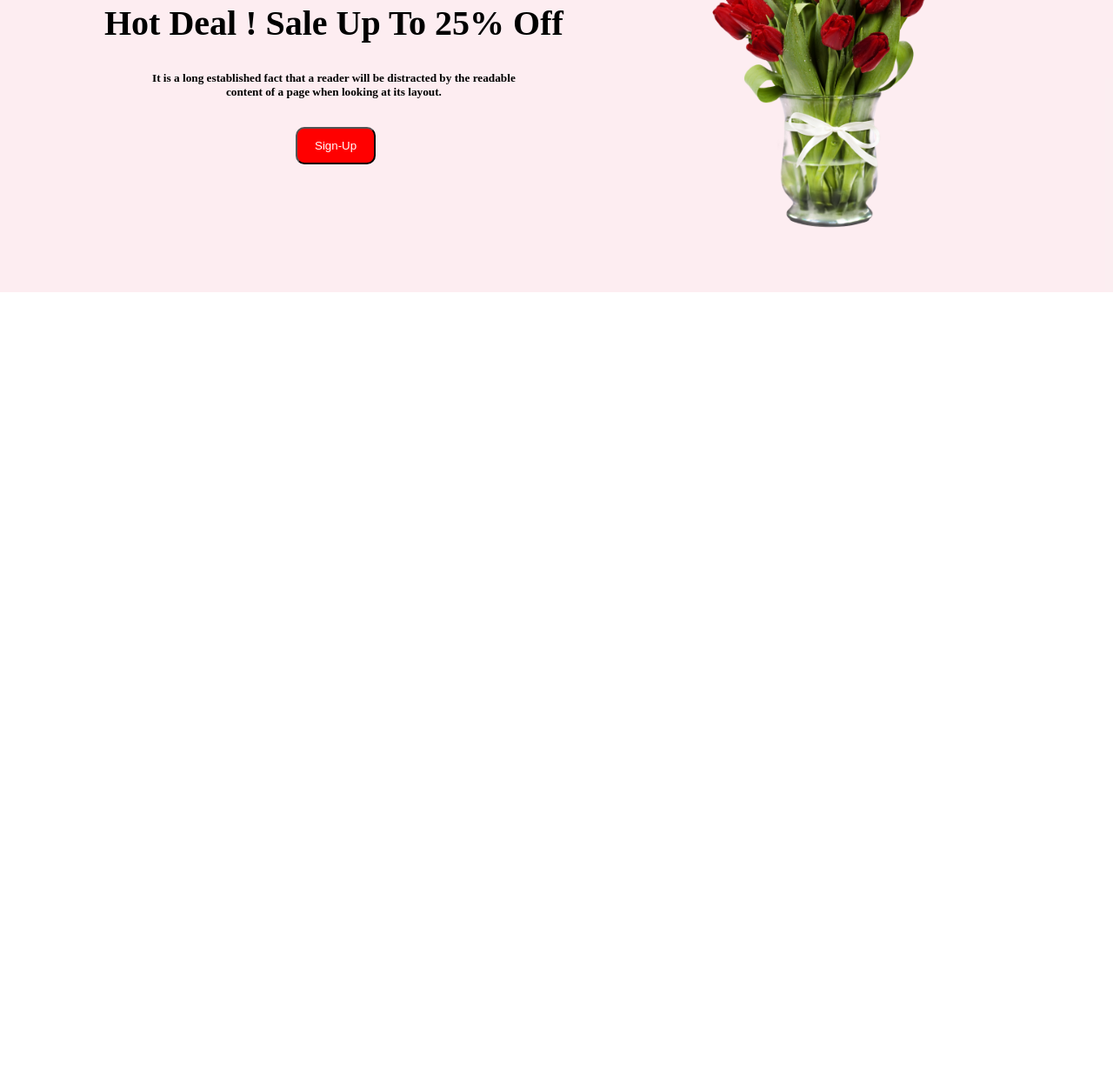
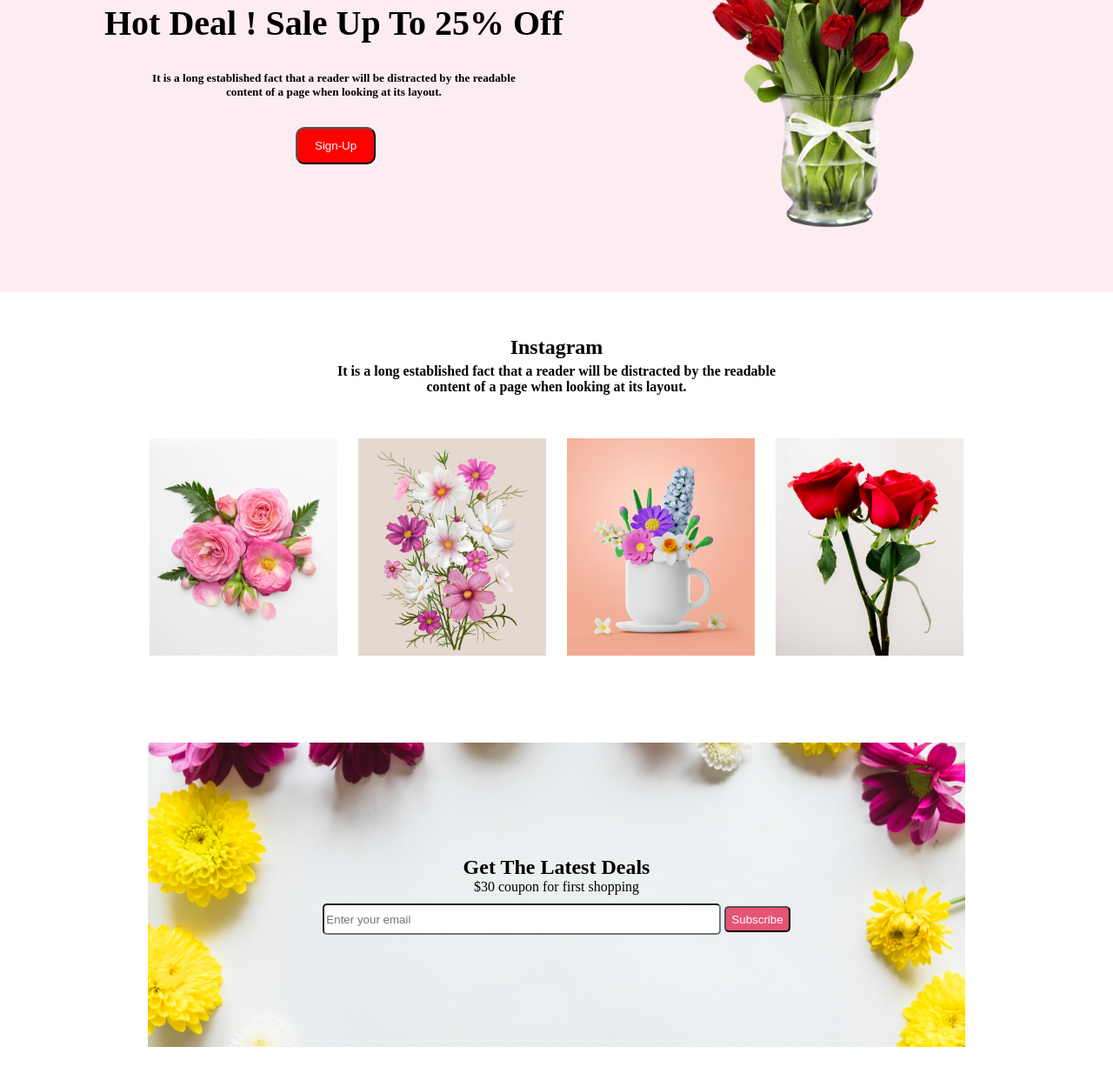
Before and after one commit to rifat417131/assingment-1, a plain HTML site: page index.html in a window 1280 px wide. Shown: the part 1943-3185 px from the top of the page at 87% size. Before the commit the page ends 2279 px from the top, so only its background shows below. Drawn offline with Linux system fonts and the light colour scheme.

Commit message:
added input

```diff
--- a/index.html
+++ b/index.html
@@ -96,12 +96,32 @@
                  </div>
                 </div>
       </section>
-
-
-
-
-
-
+      <section>
+        <div class="insta-section">
+            <h1 class="insta-section-titile">Instagram</h1>
+            <h4>It is a long established fact that a reader will be distracted by the readable <br> content of a page when looking at its layout.</h4>
+        </div>
+        <div class="insta-section-image">
+            <img class="insta-image" src="Flower Asset/Flower 01.png" alt="">
+            <img class="insta-image" src="Flower Asset/Rectangle 4.png" alt="">
+            <img class="insta-image" src="Flower Asset/Rectangle 5.png" alt="">
+            <img class="insta-image" src="Flower Asset/Rectangle 6.png" alt="">
+        </div>
+      </section>
+      <section>
+        <div class="deal">
+            <div class="deal-area">
+                <div>
+                    <h1>Get The Latest Deals</h1>
+                    <p>$30 coupon for first shopping</p>
+                </div>
+                <div class="input-subscribe">
+                    <input class="input" type="email" placeholder="Enter your email">
+                    <input class="subscribe" type="submit" value="Subscribe">
+                </div>
+            </div>
+        </div>
+      </section>
     </main>
 
     <footer>
--- a/style/style.css
+++ b/style/style.css
@@ -171,3 +171,46 @@
     height: 350px;
     margin-right: 200px;
 }
+.insta-section{
+    text-align: center;
+    padding: 50px;
+}
+.insta-section-titile{
+    padding-bottom: 5px;
+}
+.insta-section-image{
+    display: flex;
+    justify-content: center;
+    gap: 24px;
+    margin-bottom: 100px;
+}
+.insta-image{
+    height: 250px;
+}
+.deal{
+    background-image: url('Rectangle\ 9.png');
+    background-size: cover;
+    background-position: center;
+    width: 940px;
+    height: 350px;
+    margin-left: 170px;
+    margin-bottom: 128px;
+    text-align: center;
+}
+.deal-area{
+    padding-top: 130px;
+}
+.input-subscribe{
+    padding-top: 10px;
+}
+.input{
+    width: 450px;
+    height: 30px;
+    border-radius: 5px;
+}
+.subscribe{
+    height: 30px;
+    color: white;
+    background-color: #E55473;
+    border-radius: 5px;
+}
```
Also changed, not shown: style/Rectangle 9.png (added). Lines whose indentation alone changed are shown as unchanged.
